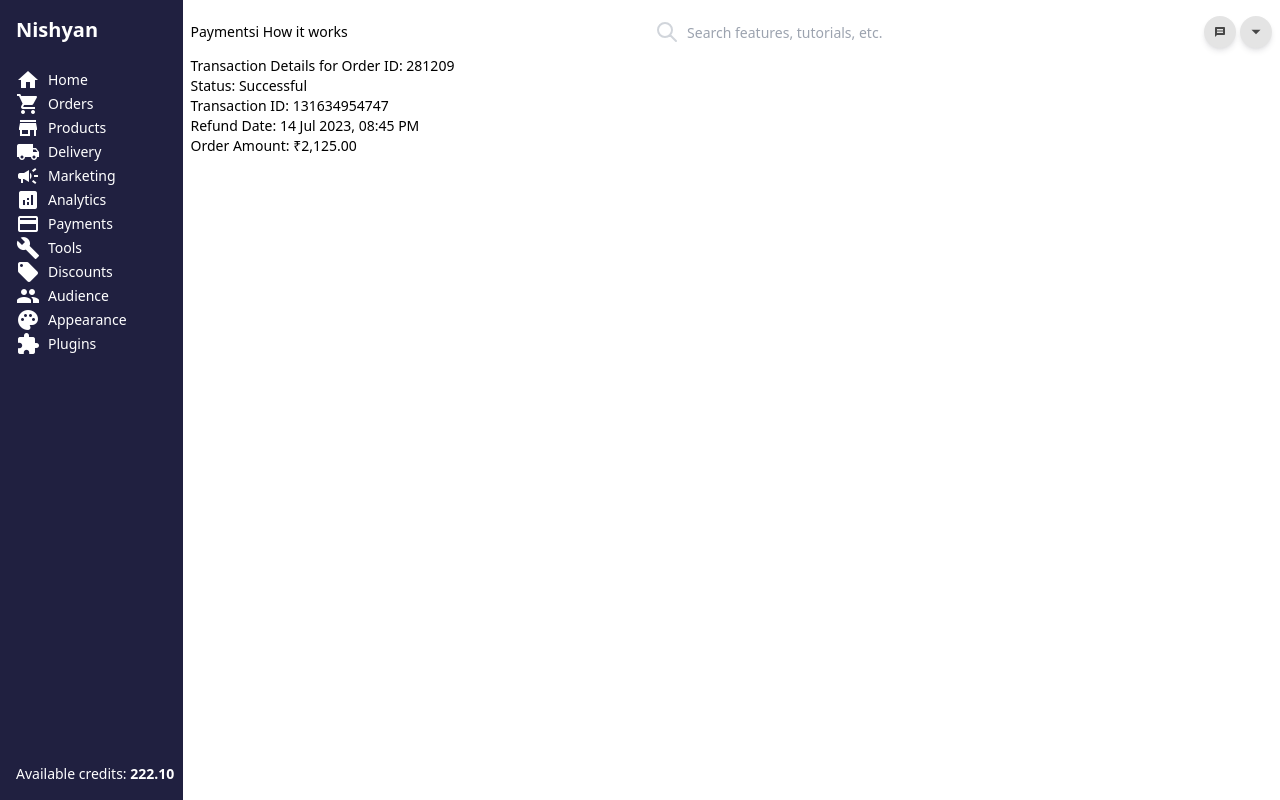
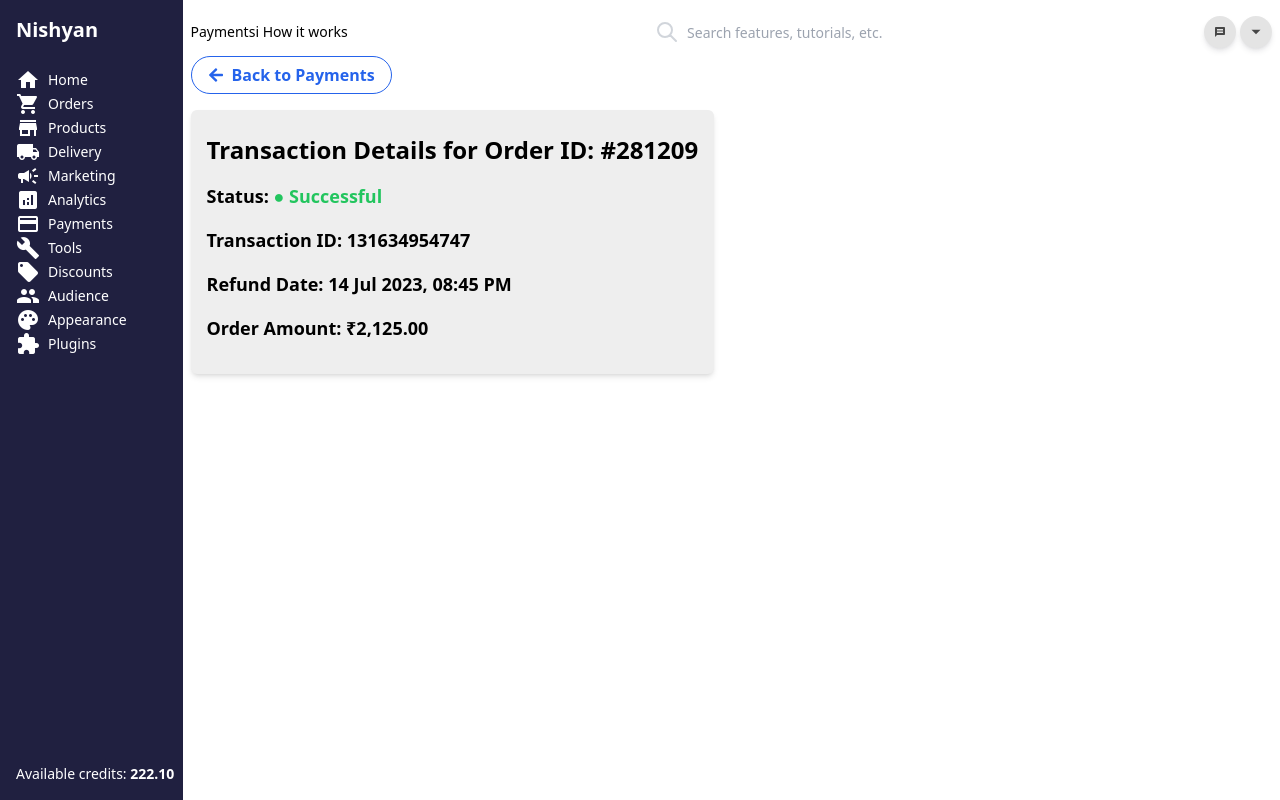
Before and after one commit to soumyasootar/next-js-dashboard, a Next.js app in the folder my-app/: page /transactions/281209 in a window 1280 px wide. Built offline with nearby package versions, Linux system fonts and the light colour scheme.

Commit message:
added back btn + imporved UI in transaction detail page

```diff
--- a/my-app/src/app/transactions/[orderId]/page.tsx
+++ b/my-app/src/app/transactions/[orderId]/page.tsx
@@ -1,11 +1,15 @@
 "use client";
-import { useParams } from 'next/navigation';
-import { transactions } from '../../data/transactionData';
+import { useParams } from "next/navigation";
+import { transactions } from "../../data/transactionData";
+import { FaArrowLeft } from "react-icons/fa";
+import Link from "next/link";
 
 const TransactionDetailsPage = () => {
   const { orderId } = useParams();
 
-  const transaction = transactions.find((t) => t.orderId.split('#')[1] === orderId);
+  const transaction = transactions.find(
+    (t) => t.orderId.split("#")[1] === orderId
+  );
 
   if (!transaction) {
     return <div>Transaction not found</div>;
@@ -13,11 +17,43 @@ const TransactionDetailsPage = () => {
 
   return (
     <div>
-      <h1>Transaction Details for Order ID: {orderId}</h1>
-      <p>Status: {transaction.status}</p>
-      <p>Transaction ID: {transaction.transactionId}</p>
-      <p>Refund Date: {transaction.refundDate}</p>
-      <p>Order Amount: {transaction.orderAmount}</p>
+      <Link href="/payment">
+        <button className="font-semibold text-blue-600 border border-solid border-opacity-100 border-blue-600 py-2 px-4 rounded-full flex items-center justify-center text-[16px]">
+          <FaArrowLeft className="mr-2" /> Back to Payments
+        </button>
+      </Link>
+      <div className="p-4 bg-[#eeeeee] my-4 max-w-max rounded-md shadow-md">
+        <h1 className="text-2xl font-semibold mt-2">
+          Transaction Details for Order ID: {transaction.orderId}
+        </h1>
+        <p className="my-4 text-lg">
+          <span className="font-bold">Status:</span>{" "}
+          <span
+            className={`${
+              transaction.status === "Successful"
+                ? "text-green-500"
+                : transaction.status === "Processing"
+                ? "text-yellow-500"
+                : "text-red-500"
+            } font-semibold`}
+          >
+            {" "}
+            ● {transaction.status}
+          </span>
+        </p>
+        <p className="my-4 text-lg">
+          <span className="font-bold">Transaction ID:</span>{" "}
+          <span className="font-semibold">{transaction.transactionId}</span>
+        </p>
+        <p className="my-4 text-lg">
+          <span className="font-bold">Refund Date:</span>{" "}
+          <span className="font-semibold">{transaction.refundDate}</span>
+        </p>
+        <p className="my-4 text-lg">
+          <span className="font-bold">Order Amount:</span>{" "}
+          <span className="font-semibold">{transaction.orderAmount}</span>
+        </p>
+      </div>
     </div>
   );
 };
```
